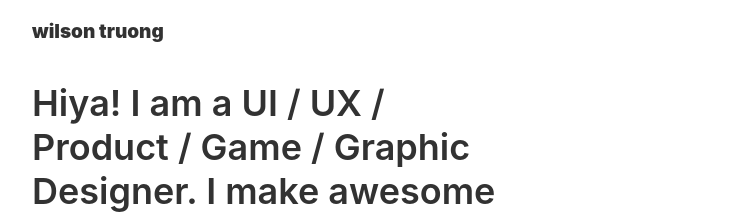
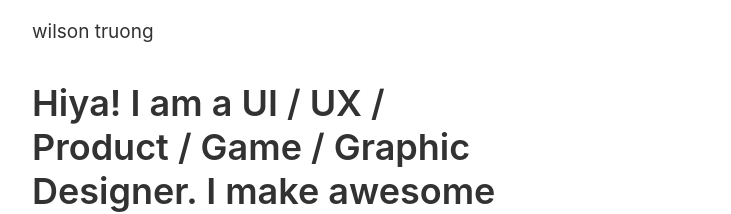
Before and after one commit to wiltruong/portfolio_v1, a Jekyll site: the page built from index.html, in a window 1280 px wide. Shown: the top 214 px of the page, without its empty margins (274-1005 px from the left). Built offline with Jekyll 4.4.1, drawn with Linux system fonts in a browser that asks for light colours; some web fonts are replaced; the list of posts is cut into pages by our own code.

Commit message:
Update _logo.scss

```diff
--- a/_sass/components/_logo.scss
+++ b/_sass/components/_logo.scss
@@ -5,7 +5,7 @@
 .c-logo {
   &__link {
     font-size: $font-size-base;
-    font-weight: $font-weight-bolder;
+    font-weight: $font-weight-regular;
     transition: $global-transition;
 
     @include attention() {
```
